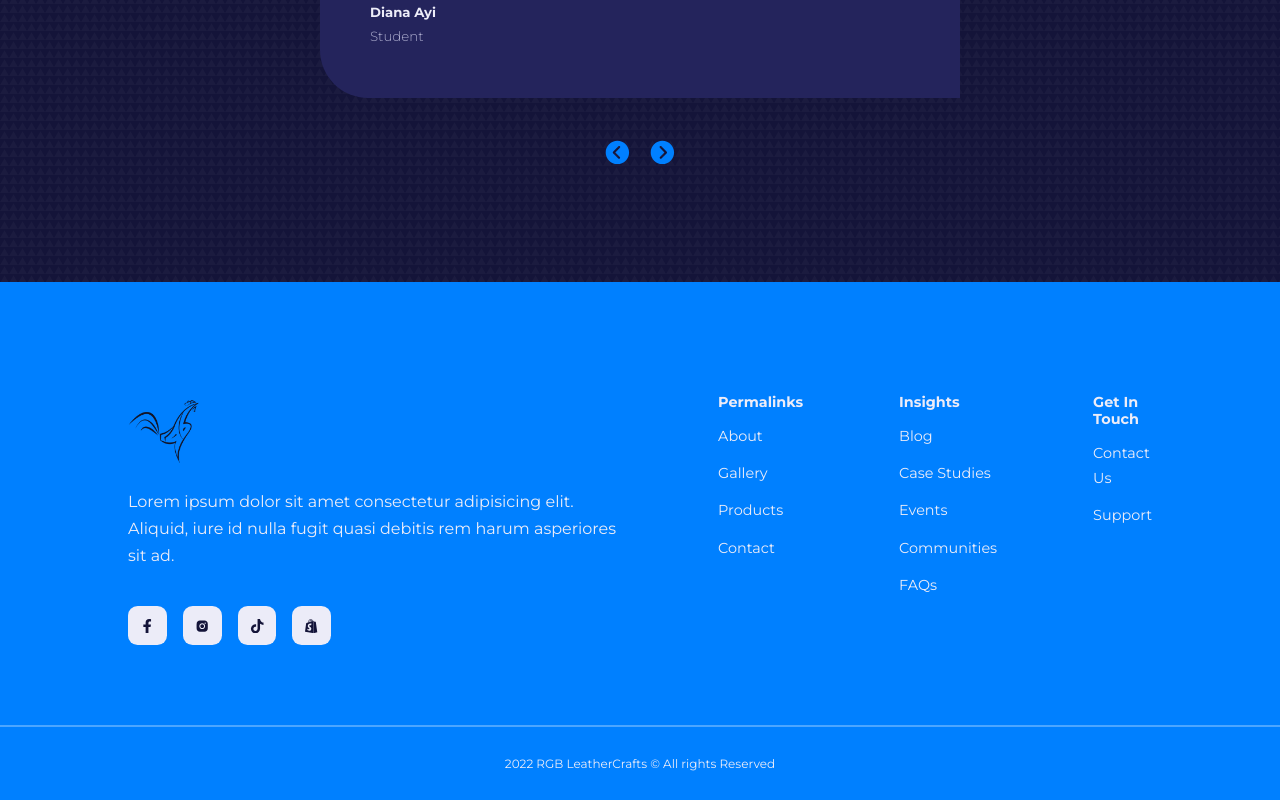
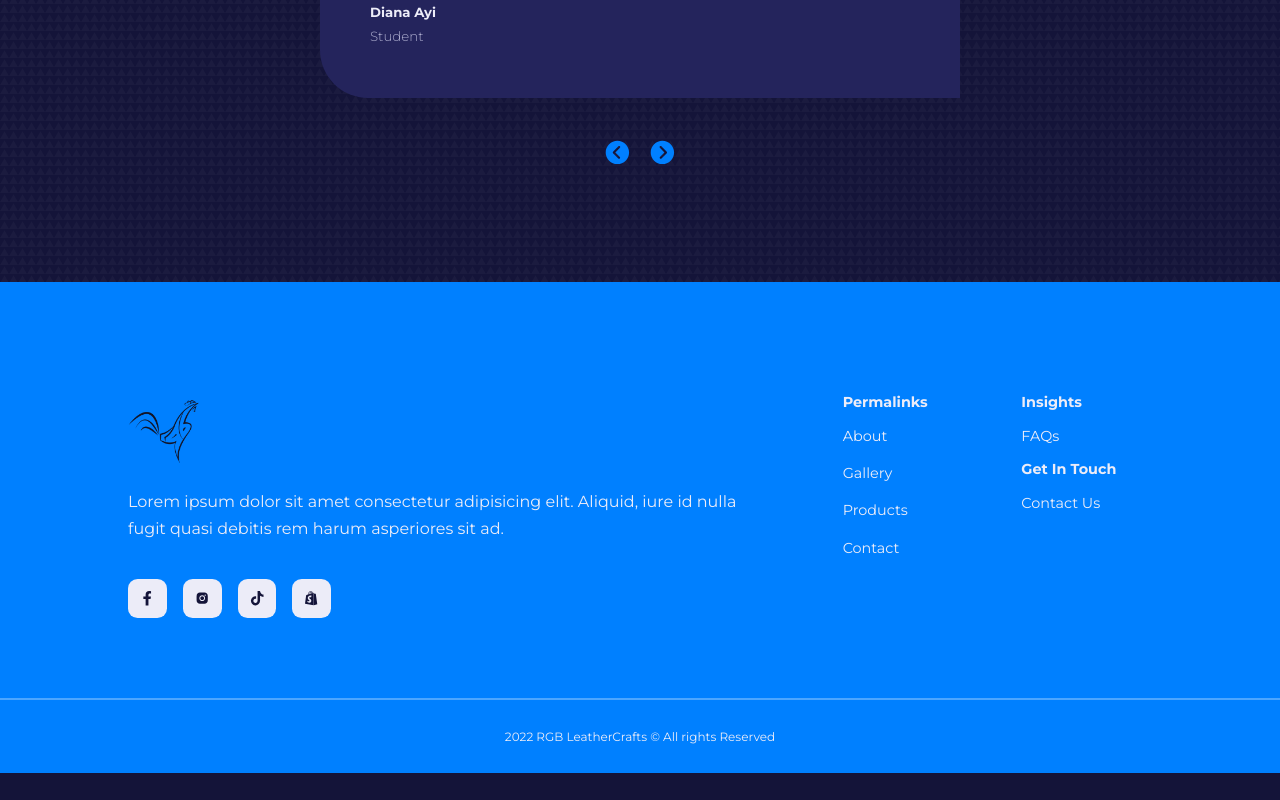
Before and after one commit to kodesand/React-website, a React (Vite) app: page / in a window 1280 px wide. Shown: the part 3317-4117 px from the top of the page. After the commit the page ends 4090 px from the top, so only its background shows below. Built offline with nearby package versions, Linux system fonts and the light colour scheme.

Commit message:
footer links

```diff
--- a/src/components/FAQs/index.jsx
+++ b/src/components/FAQs/index.jsx
@@ -7,7 +7,7 @@ import './style.css'
 
 const FAQs = () => {
   return (
-    <section className='faqs'>
+    <section className='faqs' id='faqs'>
       <div className='container faqs__container'>
         <SectionHeader icon={<FaQuestion />} title='FAQs' />
         <div className='faqs__wrapper'>
--- a/src/components/Footer/index.jsx
+++ b/src/components/Footer/index.jsx
@@ -58,16 +58,9 @@ const Footer = () => {
           </article>
           <article>
             <h4>Insights</h4>
-            <Link to='/s'>Blog</Link>
-            <Link to='/s'>Case Studies</Link>
-            <Link to='/s'>Events</Link>
-            <Link to='/s'>Communities</Link>
-            <Link to='/s'>FAQs</Link>
-          </article>
-          <article>
+            <Link to='/'>FAQs</Link>
             <h4>Get In Touch</h4>
             <Link to='/contact'>Contact Us</Link>
-            <Link to='/s'>Support</Link>
           </article>
         </div>
       </div>
--- a/src/components/Footer/style.css
+++ b/src/components/Footer/style.css
@@ -21,8 +21,8 @@ footer {
 
 .permalinks {
   display: grid;
-  grid-template-columns: 1fr 1fr 1fr;
-  gap: 6rem;
+  grid-template-columns: 1fr 1fr;
+  gap: 3rem;
 }
 
 .footer__container article p {
```
